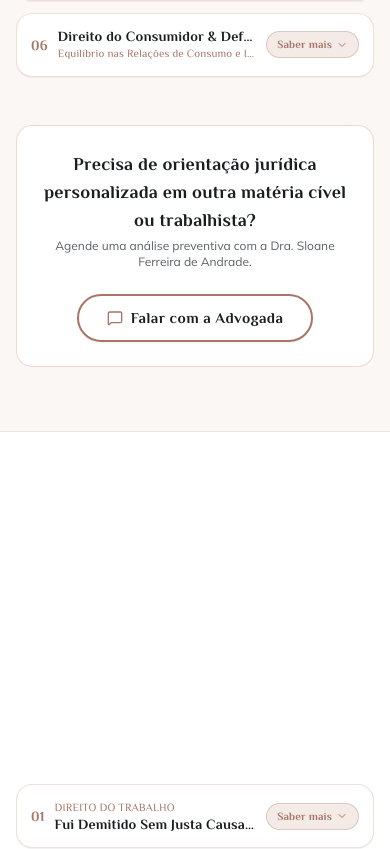
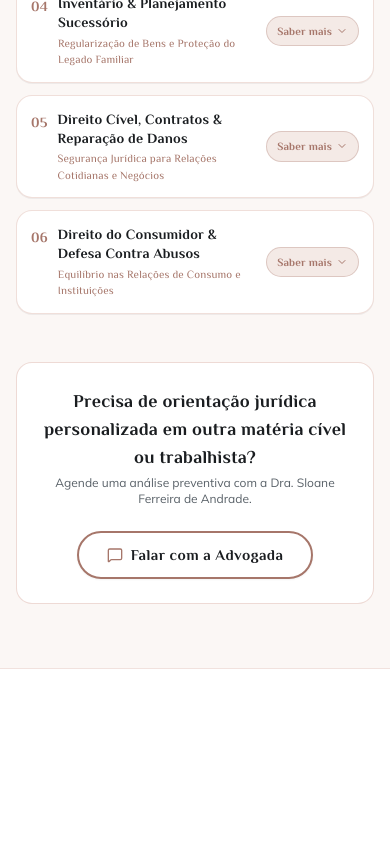
Before and after one commit to BCOMMAG/C08-Sloane-andrade, a Next.js app: page / in a window 390 px wide. Shown: the part 4580-5429 px from the top of the page. Built offline with nearby package versions, Linux system fonts and the light colour scheme.

Commit message:
fix(ux): elimina espaco vazio no stacking desktop e remove truncamento de titulos no mobile

```diff
--- a/src/components/EducationalSection.tsx
+++ b/src/components/EducationalSection.tsx
@@ -151,15 +151,15 @@ export function EducationalSection() {
                       : "bg-[var(--bg-card)] border-[var(--border-subtle)]/30 hover:border-[#A6766A]/60"
                   }`}
                 >
-                  <div className="space-y-1">
+                  <div className="space-y-1 min-w-0 flex-1 pr-3">
                     <div className="flex items-center gap-2 text-xs font-heading">
                       <span className="text-[#A6766A] font-bold">{topic.number}.</span>
                       <span className="text-[var(--text-muted)] uppercase tracking-wider">{topic.category}</span>
                     </div>
-                    <h3 className="font-heading text-sm sm:text-base font-bold text-[var(--text-main)] leading-snug line-clamp-2">
+                    <h3 className="font-heading text-sm sm:text-base font-bold text-[var(--text-main)] leading-snug break-words">
                       {topic.title}
                     </h3>
-                    <div className="flex items-center gap-1.5 text-[0.6875rem] text-[var(--text-muted)] font-body">
+                    <div className="flex items-center gap-1.5 text-[0.6875rem] text-[var(--text-muted)] font-body pt-0.5">
                       <Clock className="w-3 h-3 text-[#A6766A]" />
                       <span>{topic.readTime}</span>
                     </div>
@@ -234,7 +234,7 @@ export function EducationalSection() {
         </div>
 
         {/* ========================================================================= */}
-        {/* MODELO MOBILE (< MD): FORMATO RESUMIDO (CABEM ATÉ 4 ÁREAS NA TELA)       */}
+        {/* MODELO MOBILE (< MD): FORMATO RESUMIDO SEM CORTAR TÍTULOS E INFORMAÇÕES   */}
         {/* ========================================================================= */}
         <div className="block md:hidden space-y-3">
           {EDUCATIONAL_TOPICS.map((topic) => {
@@ -247,20 +247,20 @@ export function EducationalSection() {
                   isExpanded ? "border-[#A6766A] shadow-md" : "border-[var(--border-subtle)]/35 shadow-2xs"
                 }`}
               >
-                {/* Linha Resumida Compacta (Altura ~75px) */}
+                {/* Linha Resumida Sem Truncate: Título completo com quebra natural */}
                 <div
                   onClick={() => toggleMobileTopic(topic.id)}
-                  className="p-3.5 flex items-center justify-between gap-3 cursor-pointer select-none"
+                  className="p-3.5 flex items-start justify-between gap-3 cursor-pointer select-none"
                 >
-                  <div className="flex items-center gap-2.5 min-w-0">
-                    <span className="font-heading text-sm font-bold text-[#A6766A] flex-shrink-0">
+                  <div className="flex items-start gap-2.5 min-w-0 flex-1">
+                    <span className="font-heading text-sm font-bold text-[#A6766A] flex-shrink-0 mt-0.5">
                       {topic.number}
                     </span>
-                    <div className="min-w-0">
-                      <span className="text-[0.6875rem] font-heading uppercase tracking-wider text-[#A6766A] block truncate">
+                    <div className="min-w-0 flex-1">
+                      <span className="text-[0.6875rem] font-heading uppercase tracking-wider text-[#A6766A] block break-words">
                         {topic.category}
                       </span>
-                      <h3 className="font-heading text-sm font-bold text-[var(--text-main)] truncate leading-tight">
+                      <h3 className="font-heading text-sm font-bold text-[var(--text-main)] leading-snug break-words">
                         {topic.title}
                       </h3>
                     </div>
@@ -268,7 +268,7 @@ export function EducationalSection() {
 
                   <button
                     type="button"
-                    className={`inline-flex items-center gap-1 px-2.5 py-1 rounded-full text-[0.6875rem] font-heading font-semibold transition-all flex-shrink-0 ${
+                    className={`inline-flex items-center gap-1 px-2.5 py-1.5 rounded-full text-[0.6875rem] font-heading font-semibold transition-all flex-shrink-0 self-center ${
                       isExpanded
                         ? "bg-[#A6766A] text-white"
                         : "bg-[var(--bg-secondary)] text-[#A6766A] border border-[#A6766A]/30"
--- a/src/components/PracticeAreas.tsx
+++ b/src/components/PracticeAreas.tsx
@@ -51,7 +51,7 @@ export function PracticeAreas() {
         );
       }
 
-      // 2. DESKTOP: Efeito de Sobreposição das 3 áreas de baixo sobre as 3 de cima no Scroll
+      // 2. DESKTOP: Sobreposição com Pinning — Elimina qualquer espaço em branco na parte inferior
       const mm = gsap.matchMedia();
 
       mm.add("(min-width: 768px)", () => {
@@ -59,9 +59,11 @@ export function PracticeAreas() {
           const tl = gsap.timeline({
             scrollTrigger: {
               trigger: desktopContainerRef.current,
-              start: "top 45%",
-              end: "bottom 70%",
-              scrub: 1.2,
+              start: "top 20%",
+              end: "+=520",
+              pin: true,
+              scrub: 1,
+              anticipatePin: 1,
             },
           });
 
@@ -70,22 +72,21 @@ export function PracticeAreas() {
             row1Ref.current,
             {
               scale: 0.94,
-              opacity: 0.35,
-              y: -20,
+              opacity: 0.25,
               ease: "none",
             },
             0
           );
 
-          // A linha 2 desliza para cima e sobrepõe a linha 1 com elevação física e sombra
+          // A linha 2 entra suavemente por cima, cobrindo a linha 1 perfeitamente
           tl.fromTo(
             row2Ref.current,
             {
-              y: 0,
-              opacity: 0.85,
+              y: 420,
+              opacity: 0,
             },
             {
-              y: -460, // Sobe cobrindo a primeira linha
+              y: 0,
               opacity: 1,
               ease: "none",
             },
@@ -129,11 +130,11 @@ export function PracticeAreas() {
         </div>
 
         {/* ========================================================================= */}
-        {/* MODELO DESKTOP (MD+): EFEITO DE SOBREPOSIÇÃO NO SCROLL                    */}
+        {/* MODELO DESKTOP (MD+): SOBREPOSIÇÃO PINNADA SEM ESPAÇO VAZIO INFERIOR     */}
         {/* ========================================================================= */}
-        <div ref={desktopContainerRef} className="hidden md:block relative pb-20">
-          {/* Linha 1 (Fica embaixo quando a linha 2 sobrepõe) */}
-          <div ref={row1Ref} className="relative z-10 grid md:grid-cols-2 lg:grid-cols-3 gap-6 sm:gap-8 will-change-transform">
+        <div ref={desktopContainerRef} className="hidden md:block relative min-h-[500px]">
+          {/* Linha 1 (Base - Fica no fluxo normal) */}
+          <div ref={row1Ref} className="grid md:grid-cols-2 lg:grid-cols-3 gap-6 sm:gap-8 will-change-transform">
             {topRowAreas.map((area) => (
               <div
                 key={area.id}
@@ -186,18 +187,15 @@ export function PracticeAreas() {
             ))}
           </div>
 
-          {/* Espaçador entre linhas no desktop */}
-          <div className="h-8 lg:h-12" />
-
-          {/* Linha 2 (Desliza para cima sobrepondo a Linha 1 no scroll) */}
+          {/* Linha 2 (Sobrepõe a Linha 1 no mesmo espaço vertical com z-20 e sombra 2xl) */}
           <div
             ref={row2Ref}
-            className="relative z-20 grid md:grid-cols-2 lg:grid-cols-3 gap-6 sm:gap-8 will-change-transform"
+            className="absolute inset-x-0 top-0 z-20 grid md:grid-cols-2 lg:grid-cols-3 gap-6 sm:gap-8 will-change-transform pointer-events-auto"
           >
             {bottomRowAreas.map((area) => (
               <div
                 key={area.id}
-                className="h-full p-6 sm:p-8 rounded-2xl bg-[var(--bg-card)] border-2 border-[#D4A396]/60 shadow-2xl flex flex-col justify-between group transition-all duration-300"
+                className="h-full p-6 sm:p-8 rounded-2xl bg-[var(--bg-card)] border-2 border-[#D4A396]/70 shadow-2xl flex flex-col justify-between group transition-all duration-300"
               >
                 <div>
                   <div className="flex items-center justify-between mb-4">
@@ -248,7 +246,7 @@ export function PracticeAreas() {
         </div>
 
         {/* ========================================================================= */}
-        {/* MODELO MOBILE (< MD): FORMATO RESUMIDO (CABEM ATÉ 4 ÁREAS NA TELA)       */}
+        {/* MODELO MOBILE (< MD): FORMATO RESUMIDO SEM CORTAR TÍTULOS E INFORMAÇÕES   */}
         {/* ========================================================================= */}
         <div className="block md:hidden space-y-3">
           {PRACTICE_AREAS.map((area) => {
@@ -261,20 +259,20 @@ export function PracticeAreas() {
                   isExpanded ? "border-[#A6766A] shadow-md" : "border-[var(--border-subtle)]/35 shadow-2xs"
                 }`}
               >
-                {/* Cabeçalho Compacto do Card Resumido (Altura ~75px) */}
+                {/* Linha Resumida Sem Truncate: visualiza título completo com quebra natural */}
                 <div
                   onClick={() => toggleMobileExpand(area.id)}
                   className="p-3.5 flex items-center justify-between gap-3 cursor-pointer select-none"
                 >
-                  <div className="flex items-center gap-2.5 min-w-0">
-                    <span className="font-heading text-sm font-bold text-[#A6766A] flex-shrink-0">
+                  <div className="flex items-start gap-2.5 min-w-0 flex-1">
+                    <span className="font-heading text-sm font-bold text-[#A6766A] flex-shrink-0 mt-0.5">
                       {area.code}
                     </span>
-                    <div className="min-w-0">
-                      <h3 className="font-heading text-sm font-bold text-[var(--text-main)] truncate leading-tight">
+                    <div className="min-w-0 flex-1">
+                      <h3 className="font-heading text-sm font-bold text-[var(--text-main)] leading-snug break-words">
                         {area.title}
                       </h3>
-                      <span className="text-[0.6875rem] font-heading text-[#A6766A] block truncate">
+                      <span className="text-[0.6875rem] font-heading text-[#A6766A] block mt-0.5 break-words">
                         {area.subtitle}
                       </span>
                     </div>
@@ -282,7 +280,7 @@ export function PracticeAreas() {
 
                   <button
                     type="button"
-                    className={`inline-flex items-center gap-1 px-2.5 py-1 rounded-full text-[0.6875rem] font-heading font-semibold transition-all flex-shrink-0 ${
+                    className={`inline-flex items-center gap-1 px-2.5 py-1.5 rounded-full text-[0.6875rem] font-heading font-semibold transition-all flex-shrink-0 self-center ${
                       isExpanded
                         ? "bg-[#A6766A] text-white"
                         : "bg-[var(--bg-secondary)] text-[#A6766A] border border-[#A6766A]/30"
```
